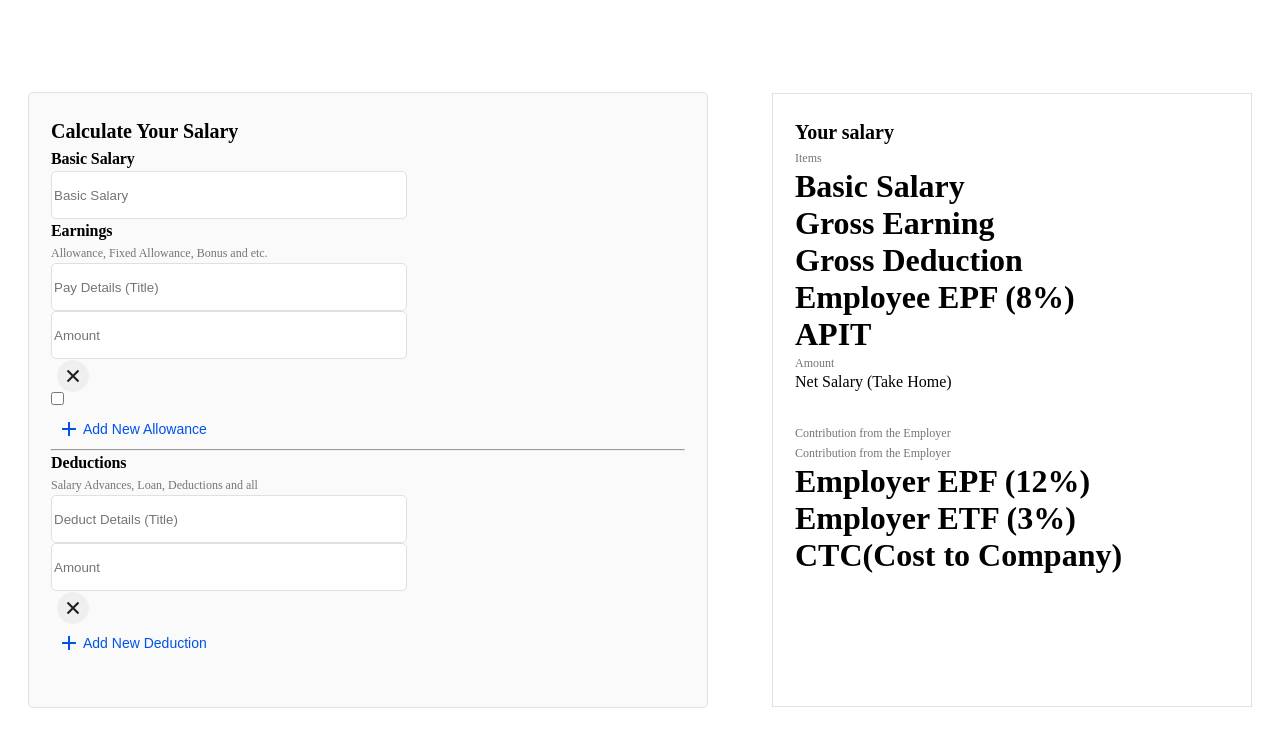
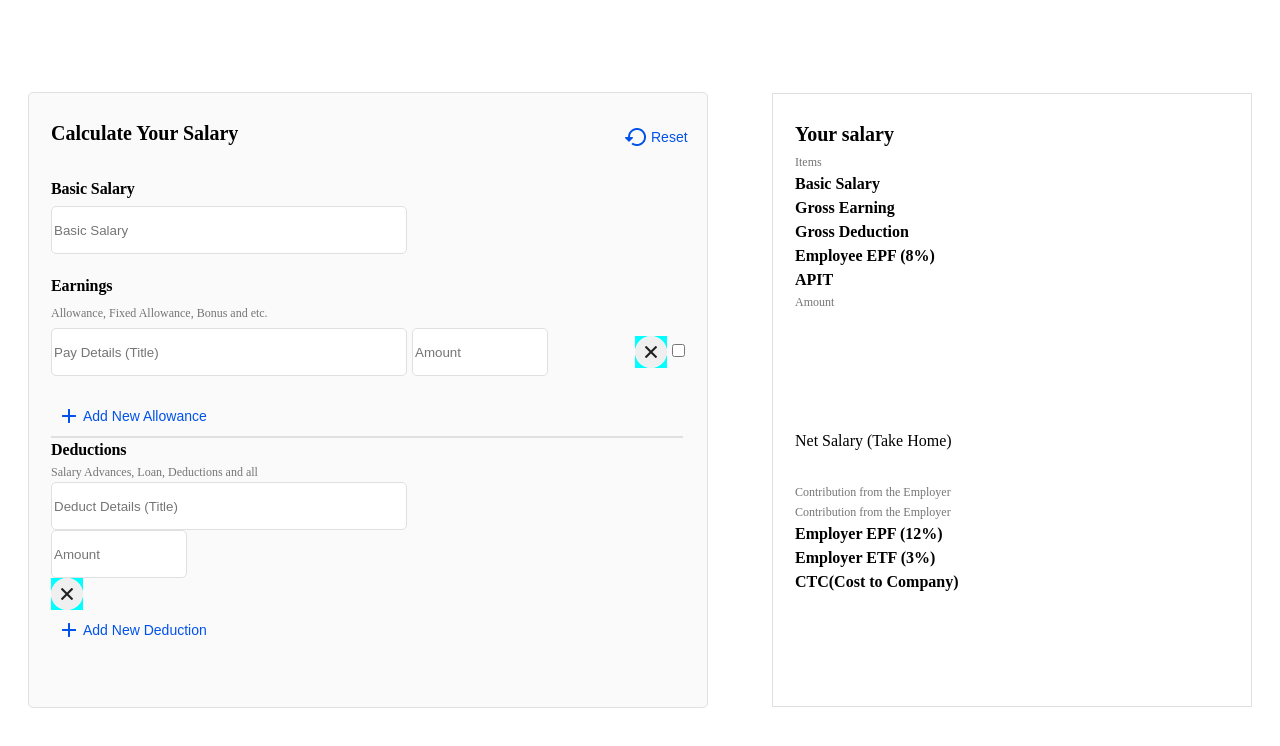
Before and after one commit to MMEC69/salary-calculator-2024-Q1-MMEC69, a React (Vite) app: page / in a window 1280 px wide. Shown: the top 746 px of the page. Built offline with nearby package versions, Linux system fonts and the light colour scheme.

Commit message:
added new styles to form

```diff
--- a/src/component_css/buttons.module.css
+++ b/src/component_css/buttons.module.css
@@ -2,6 +2,7 @@
     width: 32px;
     height: 32px;
     border: none;
+    background-color: aqua;
 }
 .closeButton button{
     width: 32px;
@@ -9,11 +10,13 @@
     border: none;
     background-color: #FAFAFA;
     border-radius: 50%;
+    text-align: center;
 }
 .closeButton img{
     width: 32px;
     height: 32px;
     border-radius: 50%;
+    margin: -11px;
 }
 /* /////////////////////////////////////////////// */
 .addingButton{
@@ -44,3 +47,33 @@
     background-color: #FAFAFA;
     border: none;
 }
+/* /////////////////////////////////////////////// */
+.reset{
+    width: 66px;
+    height: 40px;
+    text-align: center;
+}
+.reset button{
+    width: 66px;
+    height: 40px;
+    display: flex;
+    flex-direction: row;
+    gap: 5px;
+    line-height: 20px;
+    text-align: center;
+    align-items: center;
+    background-color: #FAFAFA;
+    border: none;
+}
+.reset p{
+    font-size: 14px;
+    line-height: 20px;
+    color: #0052EA;
+    font-weight: 500;
+}
+.reset img{
+    width: 21px;
+    height: 18px;
+    background-color: #FAFAFA;
+    border: none;
+}
--- /dev/null
+++ b/src/component_css/deco.module.css
@@ -0,0 +1,7 @@
+.hr1{
+    width: 632px;
+}
+.hr1 hr{
+    width: 632px;
+    border: 1px solid #E0E0E0;
+}
--- a/src/component_css/inputFields.module.css
+++ b/src/component_css/inputFields.module.css
@@ -16,8 +16,15 @@
     border-radius: 5px;
 }
 .inputField2 input{
-    width: 356px;
+    width: 136px;
     height: 48px;
     border-radius: 5px;
     border: 1px solid #E0E0E0;
 }
+/* /////////////////////////////////////////////// */
+.earningsInput{
+    display: flex;
+    flex-direction: row;
+    align-items: center;
+    gap: 5px;
+}
--- a/src/component_css/layout.module.css
+++ b/src/component_css/layout.module.css
@@ -6,7 +6,21 @@
     border-radius: 5px;
     padding: 22px;
 }
-
+/* /////////////////////////////////////////////// */
+.topContent{
+    display: flex;
+    flex-direction: row;
+    justify-content: space-between;
+    margin: 2px 0px;
+}
+/* /////////////////////////////////////////////// */
+.formField{
+    margin: 20px 0px;
+    display: flex;
+    flex-direction: column;
+    gap: 5px;
+}
+/* /////////////////////////////////////////////// */
 .salaryReport{
     width: 480px;
     height: 614px;
--- a/src/component_css/titles.module.css
+++ b/src/component_css/titles.module.css
@@ -33,3 +33,15 @@
     line-height: 20px;
     align-items: right;
 }
+/* /////////////////////////////////////////////// */
+.contentText{
+    width: auto;
+    height: 24px;
+}
+.contentText h1{
+    width: auto;
+    height: 24px;
+    font-size: 16px;
+    line-height: 24px;
+    color: black;
+}
--- a/src/components/Buttons.jsx
+++ b/src/components/Buttons.jsx
@@ -2,6 +2,7 @@ import React from 'react';
 import closeIcon from "../assets/closeIcon.png";
 import styles from "../component_css/buttons.module.css";
 import addIcon from "../assets/addIcon.png";
+import resetIcon from "../assets/resetIcon.png";
 
 export function Reset(props) {
     const {
@@ -9,11 +10,9 @@ export function Reset(props) {
         onClick
     } = props;
   return (
-    <div>
-        <button
-            onClick={onClick}
-        >
-            Reset
+    <div className={styles.reset}>
+        <button onClick={onClick}>
+            <img src={resetIcon} alt="Reset Icon"/> <p>{title}</p>
         </button>
     </div>
   );
@@ -40,10 +39,8 @@ export function Close(props) {
     } = props;
   return (
     <div className={styles.closeButton}>
-        <button
-            onClick={onClick}
-        >
-            <img src={closeIcon} alt="Close Icon" />
+        <button onClick={onClick}>
+          <img src={closeIcon} alt="Close Icon" />
         </button>
     </div>
   );
--- a/src/components/Deco.jsx
+++ b/src/components/Deco.jsx
@@ -1,7 +1,10 @@
-import React from 'react'
+import React from 'react';
+import styles from "../component_css/deco.module.css";
 
 export function HorizonatalLine() {
   return (
-    <div><hr></hr></div>
+    <div className={styles.hr1}>
+      <hr></hr>
+    </div>
   )
 }
--- a/src/components/InputFields.jsx
+++ b/src/components/InputFields.jsx
@@ -55,7 +55,7 @@ export function EarningsInput(props) {
       onChange4
   } = props;
   return (
-    <div>
+    <div className={styles.earningsInput}>
       <InputField1
           type = {type1}
           value = {value1}
--- a/src/components/SalaryForm.jsx
+++ b/src/components/SalaryForm.jsx
@@ -1,17 +1,25 @@
 import React from 'react';
 import {MainTitle, Label, DescriptiveTitle} from "./Titles";
 import {InputField1, EarningsInput, DeductionsInput} from "./InputFields";
-import {AddingButton} from "./Buttons";
+import {AddingButton, Reset} from "./Buttons";
 import {HorizonatalLine} from "./Deco";
 import styles from "../component_css/layout.module.css";
 
 export function SalaryForm() {
   return (
     <div className={styles.salaryForm}>
+        <div className={styles.topContent}>
             <MainTitle
                 title = "Calculate Your Salary"
             />
+            <Reset
+                title = "Reset"
+                onClick = ""
+            />
+        </div>
+
         <form onSubmit="">
+            <div className={styles.formField}>
                 <Label
                     title = "Basic Salary"
                     name = "basicSalary"
@@ -22,7 +30,9 @@ export function SalaryForm() {
                     placeholder = "Basic Salary"
                     onChange = ""
                 />
+            </div>
 
+            <div className={styles.formField}>
                 <Label
                     title = "Earnings"
                     name = "earnings"
@@ -43,6 +53,7 @@ export function SalaryForm() {
                     onChange3 = ""
                     onChange4 = ""
                 />
+            </div>
 
             <AddingButton
                 title = "Add New Allowance"
--- a/src/components/SalaryReport.jsx
+++ b/src/components/SalaryReport.jsx
@@ -16,9 +16,11 @@ export function SalaryReport(props) {
     } = props;
     return (
         <div className={styles.salaryReport}>
-            <MainTitle
-                    title = "Your salary"
-            />
+            <div className={styles.topContent}>
+                <MainTitle
+                        title = "Your salary"
+                />
+            </div>
 {/* /////////////////////////////////////////////////// */}
             <div>
                 <div>
--- a/src/components/Titles.jsx
+++ b/src/components/Titles.jsx
@@ -43,7 +43,7 @@ export function ContentText(props) {
     } = props;
 
     return (
-        <div>
+        <div className={styles.contentText}>
             <h1>{title}</h1>
         </div>
     );
```
Also changed, not shown: src/assets/resetIcon.png (added). Lines whose indentation alone changed are shown as unchanged.
